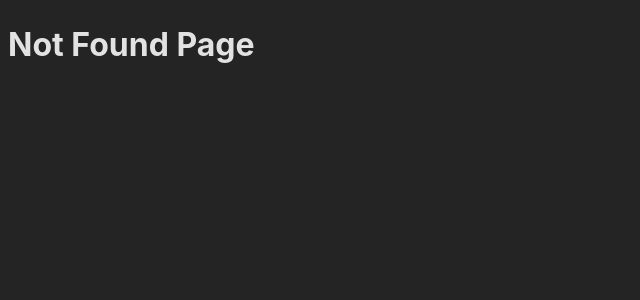
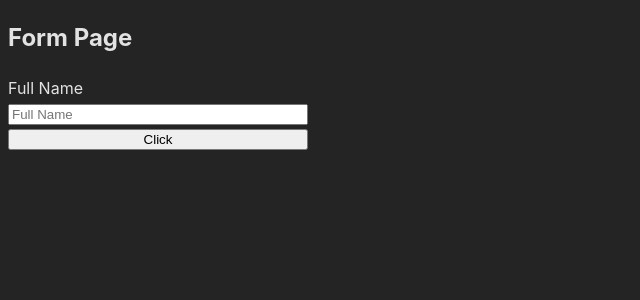
Before and after one commit to alwiranata/studyReact, a React (Vite) app: page /form in a window 1280 px wide. Before the commit this address had no page. Shown: the top 300 px of the page, without its empty margins (0-640 px from the left). Built offline with nearby package versions, Linux system fonts and the light colour scheme.

Commit message:
add : FormPage component and update routing in App.tsx

```diff
--- a/src/App.tsx
+++ b/src/App.tsx
@@ -1,13 +1,10 @@
-import Welcome from "./components/Welcome"
-import Header from "./components/Header"
-import ProfileCard from "./components/ProfileCard"
-import Counter from "./components/Counter"
 import { Routes,Route } from "react-router"
 import TermsPage from "./pages/TermsPage"
 import HomePage from "./pages/HomePage"
 import NotFoundPage from "./pages/NotFoundPage"
 import ProductDetailPages from "./pages/ProductDetailPages"
 import ProductListPage from "./pages/ProductListPage"
+import FormPage from "./pages/FormPage"
 
 
 type Teacher ={
@@ -47,7 +44,8 @@ function App() {
       <Route path="/terms"  element={<TermsPage/>}/>
       <Route path="/product-list" element={<ProductListPage/>}/>
       <Route path="/product/:productSlug" element={<ProductDetailPages/>}/>
-      <Route path="*"  element={<NotFoundPage/>}></Route>
+      <Route path="/form" element={<FormPage/>}/>
+      <Route path="*"  element={<NotFoundPage/>}/>
     </Routes>
   )
 }
--- /dev/null
+++ b/src/pages/FormPage.tsx
@@ -0,0 +1,30 @@
+import { useRef } from "react"
+const FormPage = () =>{
+
+    const inputRef  = useRef<HTMLInputElement>(null)
+
+    const handleSubmit = () =>{
+        const fullNameFormValue = inputRef.current?.value
+        alert (`Profile ${fullNameFormValue} Saved` )
+    }
+
+    return(
+        <>
+
+         <h2> Form Page</h2>
+         <div style={{
+            display : "flex",
+            flexDirection : "column",
+            width : "300px",
+            gap : "4px",
+            maxWidth : "300px",
+         }}>
+         <label htmlFor="full-name">Full Name</label>
+         <input ref={inputRef} id= "full-name" type="text" placeholder="Full Name" />
+         <button onClick={handleSubmit}>Click</button>
+         </div>
+
+        </>
+    )
+}
+export default FormPage
--- a/src/pages/ProductListPage.tsx
+++ b/src/pages/ProductListPage.tsx
@@ -24,7 +24,7 @@ const ProductListPage = () =>{
                 </li>
                 <li>
                 Etalase :{params.get("etalase")}
-                </li>para
+                </li>
             </ul>
 
            <button style={{display :"inline-block", marginRight:"10px"}} onClick={handleGetEtalase}>Change params Etalase</button>
```
